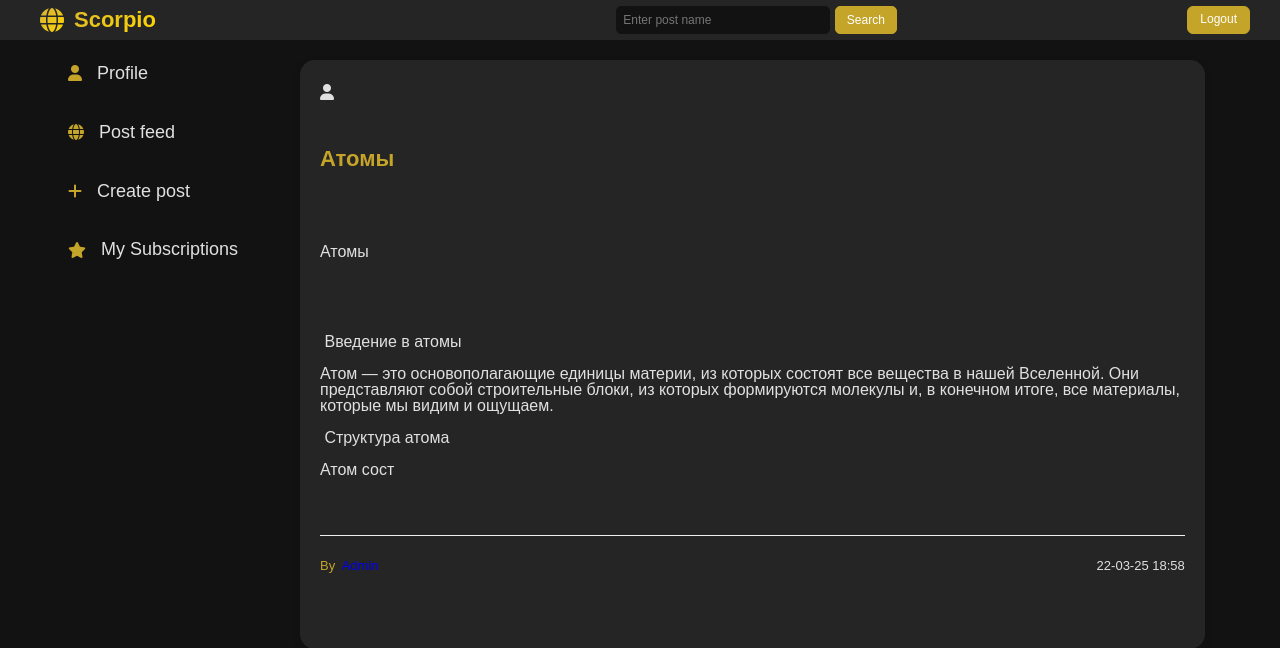
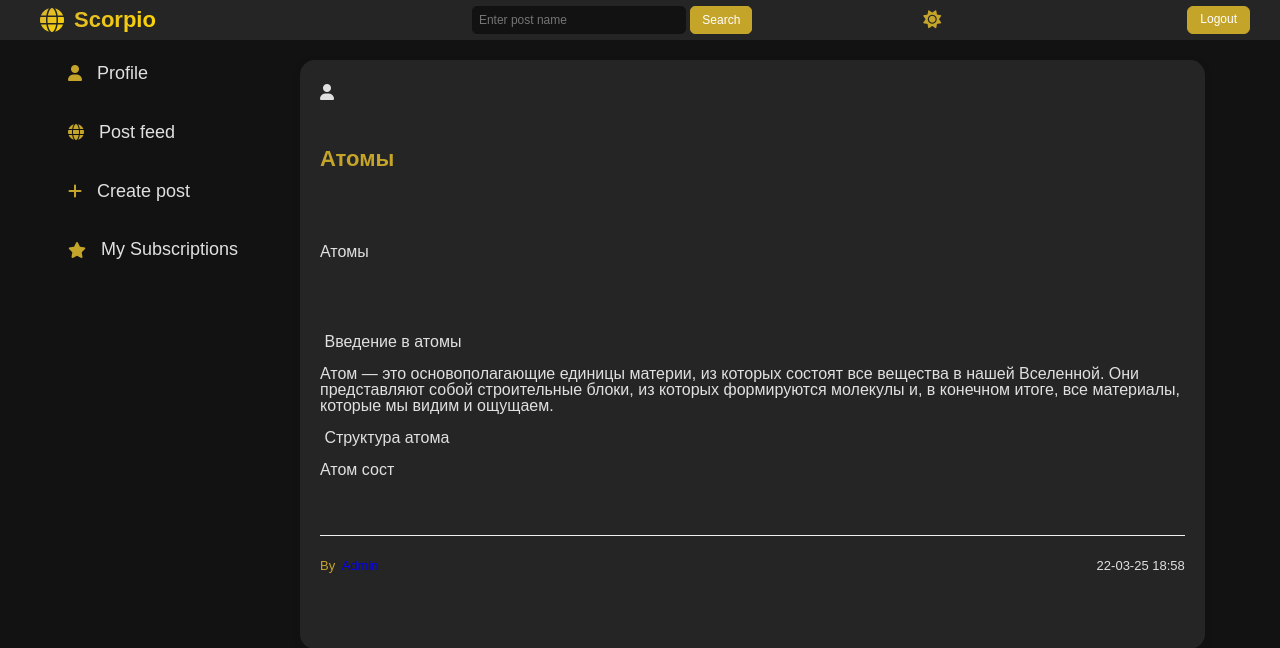
Before and after one commit to Valerii57586/website-from-talents, a Flask app: page / in a window 1280 px wide. Shown: the top 648 px of the page. Run offline with Flask 3, Linux system fonts and the light colour scheme; a user stored in the database is signed in; data comes from the database, SQL or seed files in the repository; both versions use the stored data as it was after the commit.

Commit message:
Theme changing

```diff
--- a/static/dark_custom.css
+++ b/static/dark_custom.css
@@ -290,7 +290,8 @@ a {
     border: 1px solid #121212;
     border-radius: 5px;
     font-size: 12px;
-    width: 200px; /* Можно изменить ширину */
+    width: 200px;
+    color: white;
 }
 
 .search-bar button {
@@ -305,6 +306,25 @@ a {
     position: relative;
     overflow: hidden;
     border: 1px solid #C5A42A
+}
+.theme-toggle {
+    margin-left: 15px;
+}
+
+.theme-button {
+    background: none;
+    border: none;
+    color: #C5A42A;
+    font-size: 18px;
+    cursor: pointer;
+    padding: 5px 10px;
+    border-radius: 50%;
+    transition: background-color 0.3s, transform 0.2s;
+}
+
+.theme-button:hover {
+    background-color: #f5f5f5;
+    transform: scale(1.1);
 }
 
 .search-bar button:hover {
--- a/templates/index.html
+++ b/templates/index.html
@@ -21,6 +21,11 @@
                     <input type="text" placeholder="Enter post name" name="search-query" class="search-input" value="{{ search_query }}">
                     <button type="submit" class="search-button">Search</button>
                 </form>
+            </div>
+            <div class="theme-toggle">
+                <button id="theme-switch" class="theme-button">
+                    <i class="fas fa-moon"></i>
+                </button>
             </div>
             <div class="auth-buttons">
                 {% if username %}
@@ -99,5 +104,31 @@
             </div>
         </main>
     </div>
+    <script>
+        document.addEventListener('DOMContentLoaded', function() {
+        const themeSwitch = document.getElementById('theme-switch');
+        const themeIcon = themeSwitch.querySelector('i');
+        let currentTheme = localStorage.getItem('theme') || 'dark';
+        applyTheme(currentTheme);
+
+        themeSwitch.addEventListener('click', function() {
+            currentTheme = currentTheme === 'dark' ? 'light' : 'dark';
+            localStorage.setItem('theme', currentTheme);
+            applyTheme(currentTheme);
+        });
+
+        function applyTheme(theme) {
+            const cssLink = document.querySelector('link[rel="stylesheet"]');
+
+            if (theme === 'dark') {
+                cssLink.href = "{{ url_for('static', filename='dark_custom.css') }}";
+                themeIcon.className = 'fas fa-sun';
+            } else {
+                cssLink.href = "{{ url_for('static', filename='custom.css') }}";
+                themeIcon.className = 'fas fa-moon';
+            }
+        }
+    });
+    </script>
 </body>
 </html>
```
Also changed, not shown: static/custom.css (+21 -0 lines), data.db, image/plane.jpg (deleted).
